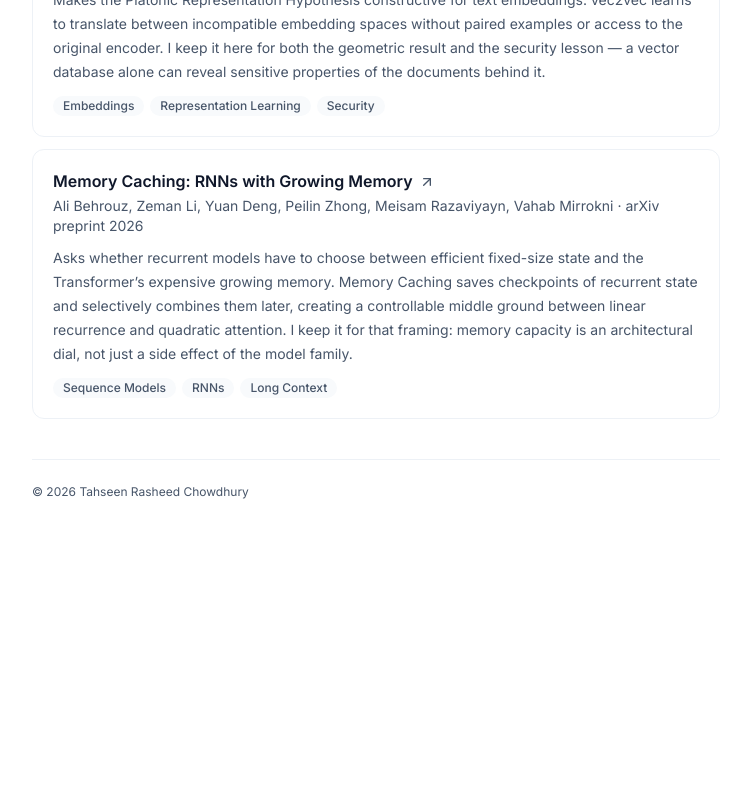
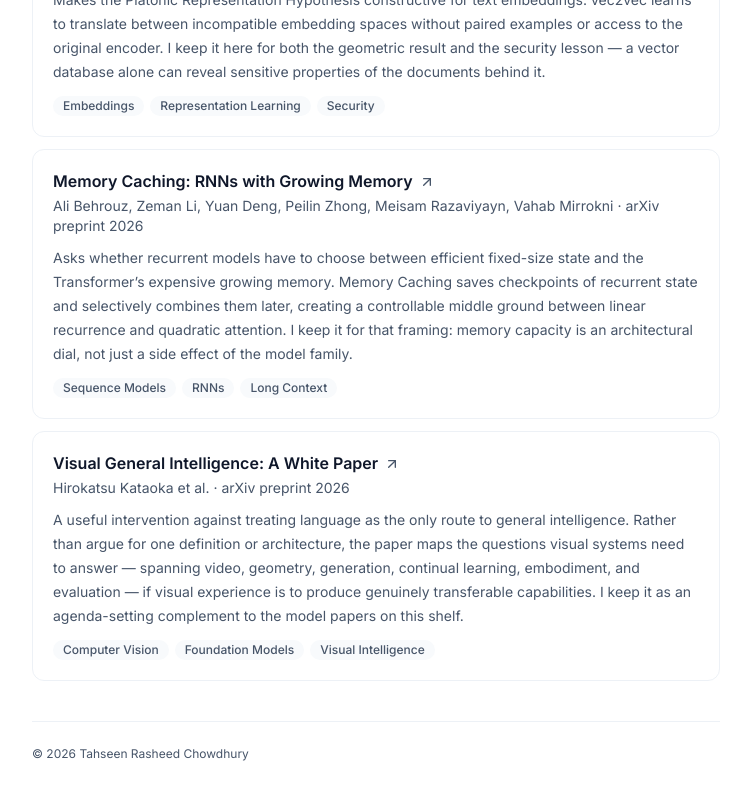
Before and after one commit to TahseenSust/tahseen, a Next.js app: page /paper-shelf in a window 1280 px wide. Shown: the part 2937-3737 px from the top of the page, without its empty margins (264-1015 px from the left). Before the commit the page ends 3517 px from the top, so only its background shows below. Built offline with nearby package versions, Linux system fonts and the light colour scheme.

Commit message:
Add visual general intelligence white paper

```diff
--- a/src/data/papers.ts
+++ b/src/data/papers.ts
@@ -137,4 +137,14 @@ export const PAPERS: Paper[] = [
       "Asks whether recurrent models have to choose between efficient fixed-size state and the Transformer’s expensive growing memory. Memory Caching saves checkpoints of recurrent state and selectively combines them later, creating a controllable middle ground between linear recurrence and quadratic attention. I keep it for that framing: memory capacity is an architectural dial, not just a side effect of the model family.",
     tags: ["Sequence Models", "RNNs", "Long Context"],
   },
+  {
+    title: "Visual General Intelligence: A White Paper",
+    authors: "Hirokatsu Kataoka et al.",
+    venue: "arXiv preprint",
+    year: "2026",
+    url: "https://arxiv.org/pdf/2608.25924",
+    note:
+      "A useful intervention against treating language as the only route to general intelligence. Rather than argue for one definition or architecture, the paper maps the questions visual systems need to answer — spanning video, geometry, generation, continual learning, embodiment, and evaluation — if visual experience is to produce genuinely transferable capabilities. I keep it as an agenda-setting complement to the model papers on this shelf.",
+    tags: ["Computer Vision", "Foundation Models", "Visual Intelligence"],
+  },
 ]
```
